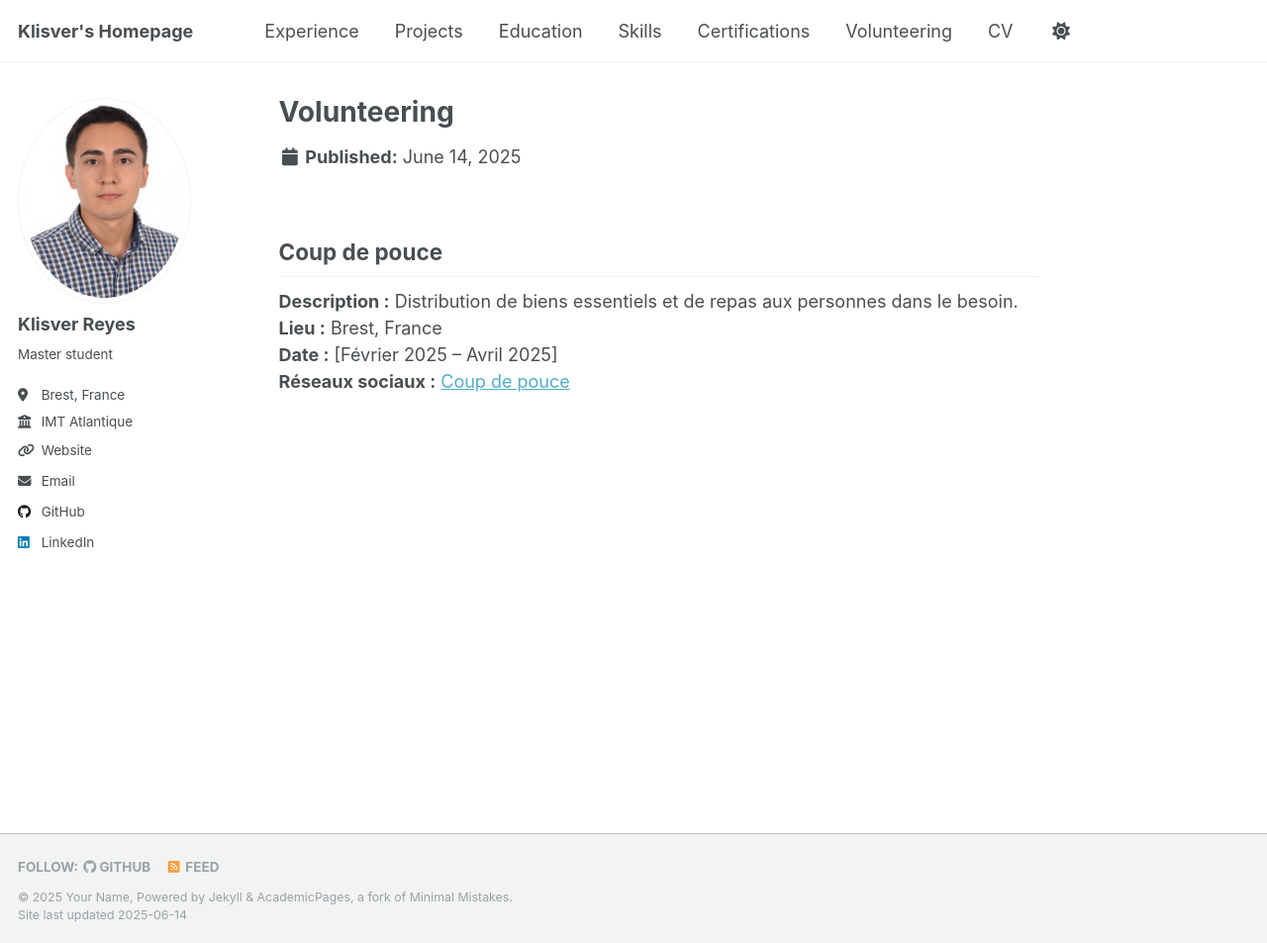
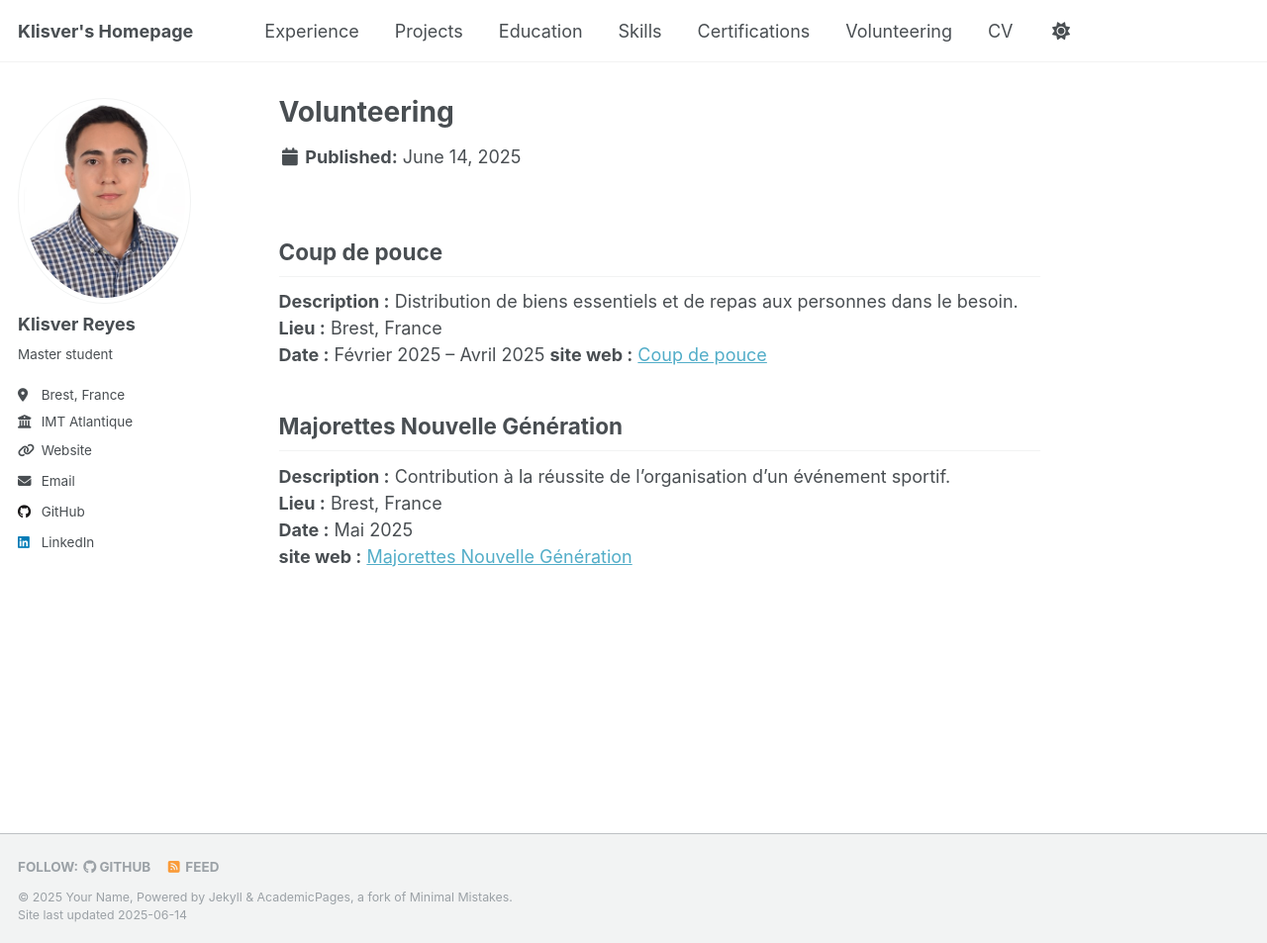
Before and after one commit to Klisver-Reyes/Klisver-Reyes.github.io, a Jekyll site: the page built from _volunteering/volunteering.md, in a window 1280 px wide and 953 px high. Shown: the whole window at 99% size. Built offline with Jekyll 4.4.1, drawn with Linux system fonts in a browser that asks for light colours.

Commit message:
Update volunteering.md

```diff
--- a/_volunteering/volunteering.md
+++ b/_volunteering/volunteering.md
@@ -8,5 +8,11 @@ permalink: /volunteering/
 ## Coup de pouce
 **Description :** Distribution de biens essentiels et de repas aux personnes dans le besoin.
 **Lieu :** Brest, France
-**Date :** [Février 2025 – Avril 2025]
-**Réseaux sociaux :** [Coup de pouce](https://coup-de-pouce-03.webselfsite.net/accueil)
+**Date :** Février 2025 – Avril 2025
+**site web :** [Coup de pouce](https://coup-de-pouce-03.webselfsite.net/accueil)
+
+## Majorettes Nouvelle Génération
+**Description :** Contribution à la réussite de l’organisation d’un événement sportif.
+**Lieu :** Brest, France
+**Date :** Mai 2025
+**site web :** [Majorettes Nouvelle Génération](https://www.facebook.com/mngbrest29/)
```
